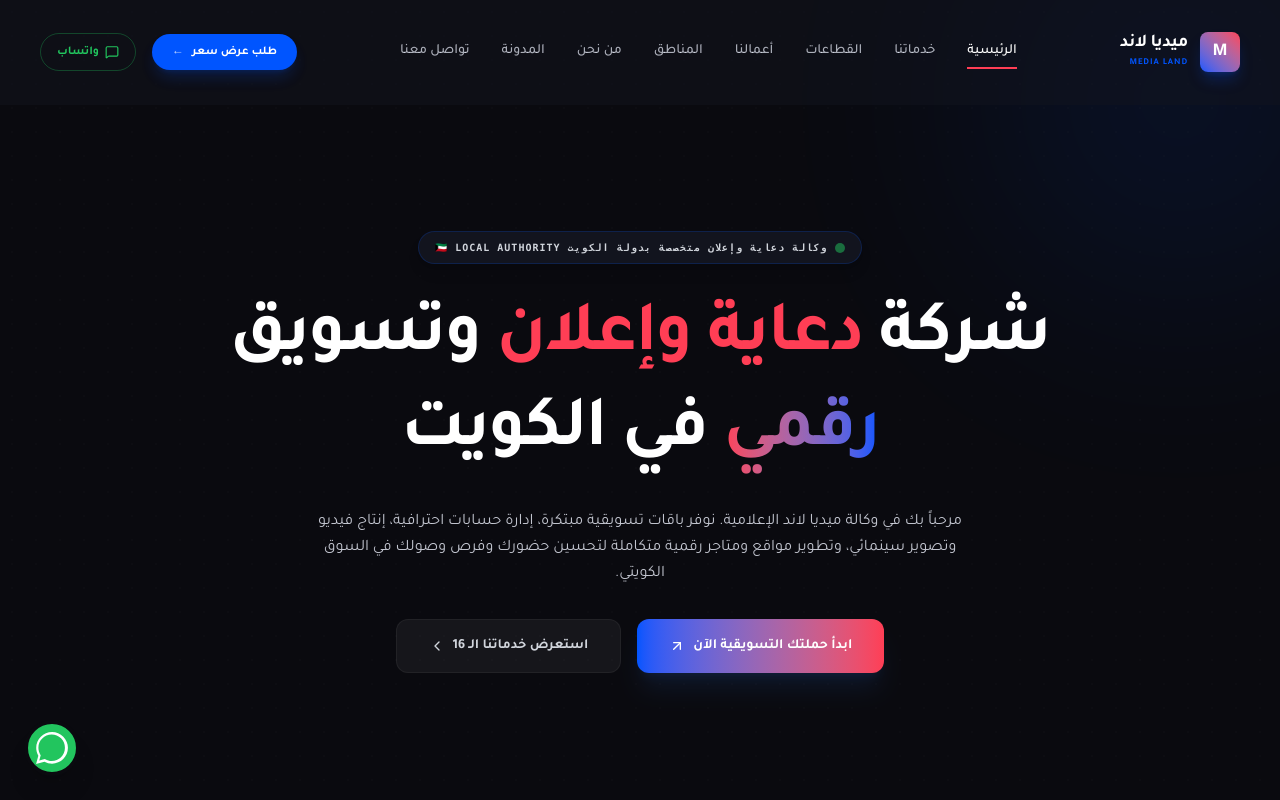
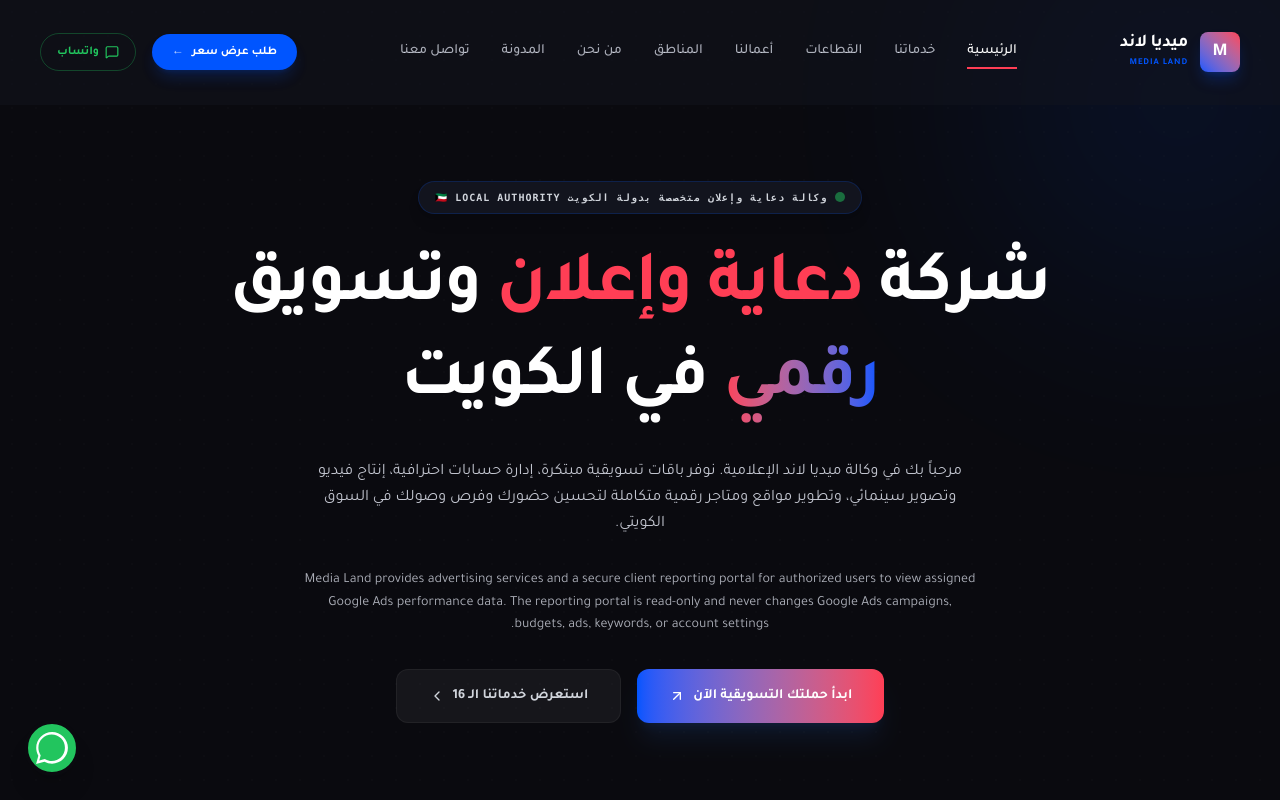
Before and after one commit to nahialmutairi-cmyk/medialandkw, a React (Vite) app: page / in a window 1280 px wide. Shown: the top 800 px of the page. Built offline with nearby package versions, Linux system fonts and the light colour scheme.

Commit message:
fix(branding): describe client reporting portal

```diff
--- a/src/pages/Home.tsx
+++ b/src/pages/Home.tsx
@@ -46,6 +46,10 @@ export function Home() {
 
           <p className="text-[#F0F4FF]/80 leading-relaxed text-sm sm:text-base max-w-2xl mx-auto">
             مرحباً بك في وكالة ميديا لاند الإعلامية. نوفر باقات تسويقية مبتكرة، إدارة حسابات احترافية، إنتاج فيديو وتصوير سينمائي، وتطوير مواقع ومتاجر رقمية متكاملة لتحسين حضورك وفرص وصولك في السوق الكويتي.
+          </p>
+
+          <p lang="en" className="text-[#F0F4FF]/70 leading-relaxed text-xs sm:text-sm max-w-2xl mx-auto">
+            Media Land provides advertising services and a secure client reporting portal for authorized users to view assigned Google Ads performance data. The reporting portal is read-only and never changes Google Ads campaigns, budgets, ads, keywords, or account settings.
           </p>
 
           <div className="flex flex-col sm:flex-row gap-4 justify-center">
```
